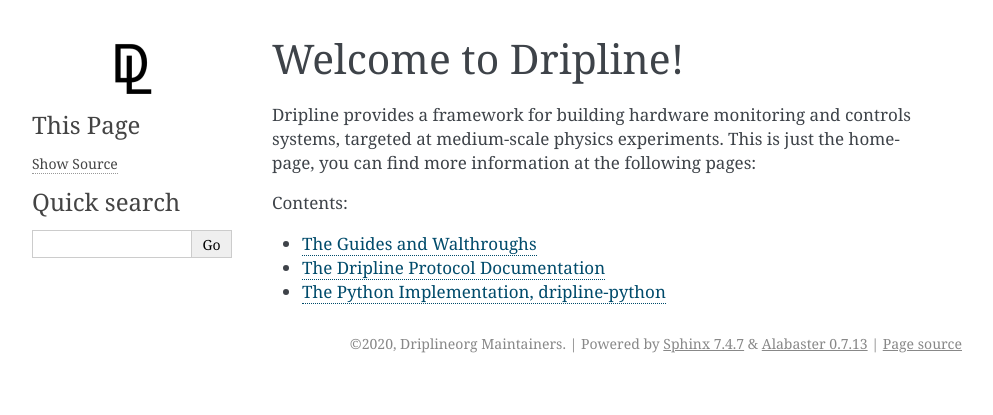
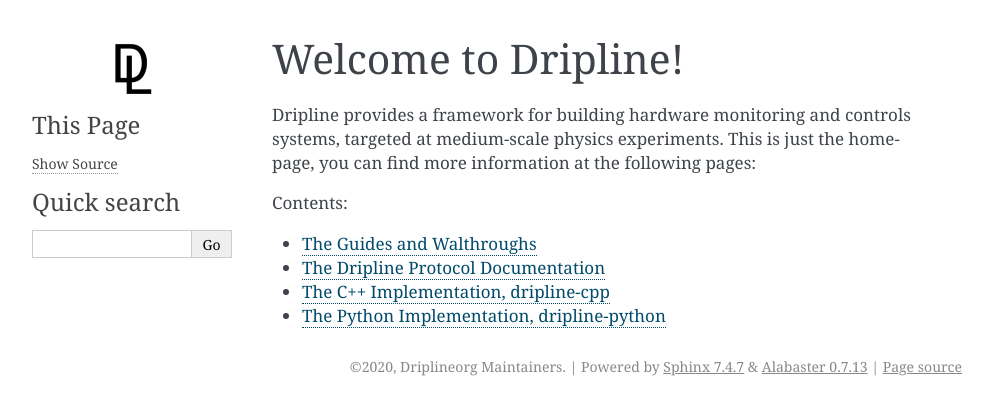
Before and after one commit to driplineorg/driplineorg.github.io, a Sphinx documentation site: the page built from source/index.rst, in a window 1280 px wide. Shown: the top 415 px of the page, without its empty margins (148-1141 px from the left). Built offline with Sphinx 7.4.7, drawn with Linux system fonts in a browser that asks for light colours.

Commit message:
Added dl-cpp link
Currently links directly to dl3_develop branch

```diff
--- a/source/index.rst
+++ b/source/index.rst
@@ -12,4 +12,5 @@
 
    The Guides and Walthroughs <https://driplineorg.github.io/controls-guide>
    The Dripline Protocol Documentation <https://driplineorg.github.io/dripline>
+   The C++ Implementation, dripline-cpp <https://driplineorg.github.io/dripline-cpp/branches/dl3_develop>
    The Python Implementation, dripline-python <https://driplineorg.github.io/dripline-python>
```
